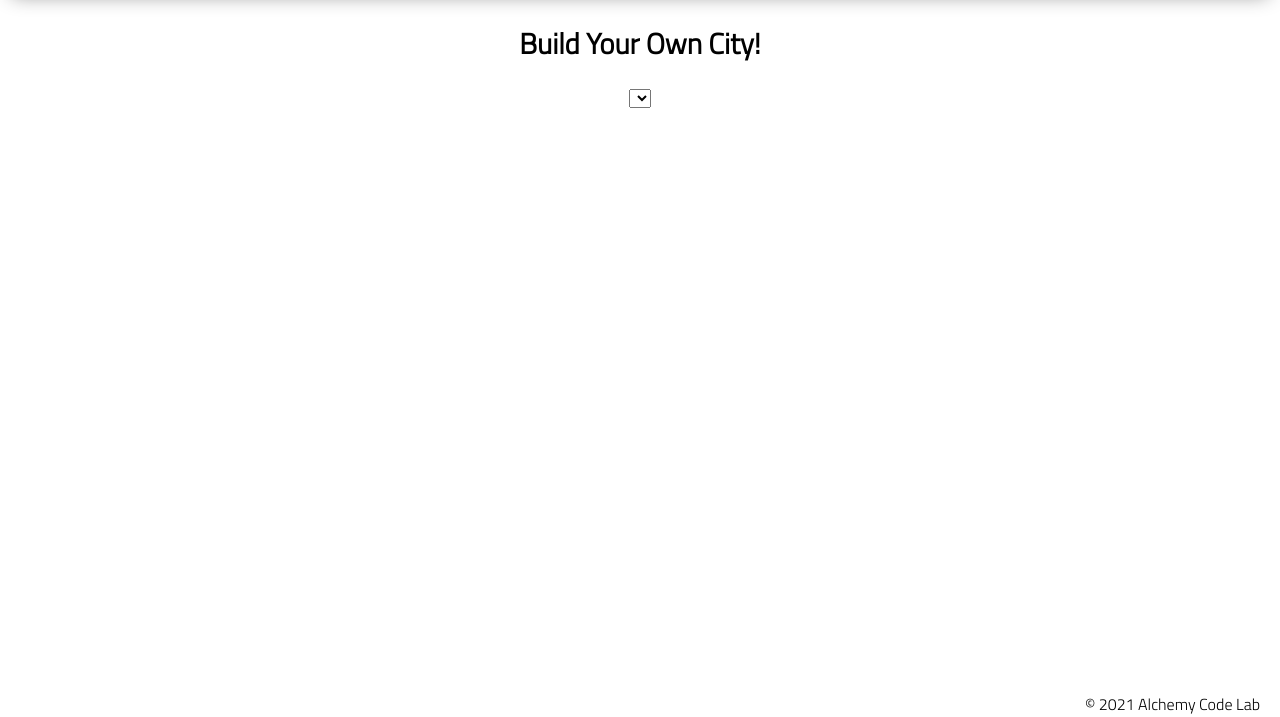
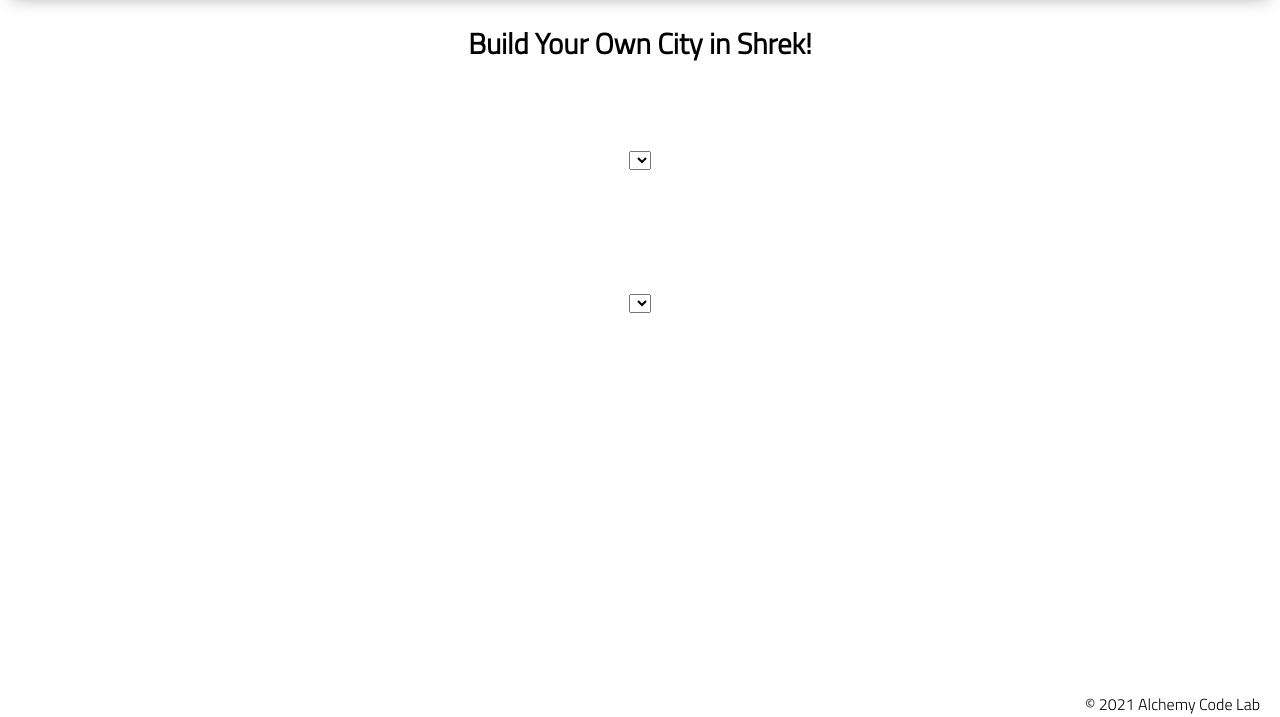
Before and after one commit to mariahschock/City-Builder, a plain HTML site: page index.html in a window 1280 px wide. Shown: the part 83-800 px from the top of the page. Drawn offline with Linux system fonts and the light colour scheme.

Commit message:
architecture section

```diff
--- a/index.html
+++ b/index.html
@@ -19,13 +19,21 @@
         </div>
     </header>
     <main>
-        <h2>Build Your Own City!</h2>
-        <select id = "location-select">
-            <option value="Forest"></option>
-            <option value="Field"></option>
-            <option value="Lava"></option>
-        </select>
-
+        <h2>Build Your Own City in Shrek!</h2>
+        <section id = "location-section">
+            <select id = "location-select">
+                <option value="Forest"></option>
+                <option value="Field"></option>
+                <option value="Lava"></option>
+            </select>
+        </section>
+        <section id = "architecture-section">
+            <select id = "architecture-select">
+                <option value="Hut"></option>
+                <option value="Castle"></option>
+                <option value="Dragons-keep"></option>
+            </select>
+        </section>
 
     </main>
     <footer>
```
Also changed, not shown: assets/Dragons-keep.webp (added), assets/Hut.jpeg (added), 1 other file.
